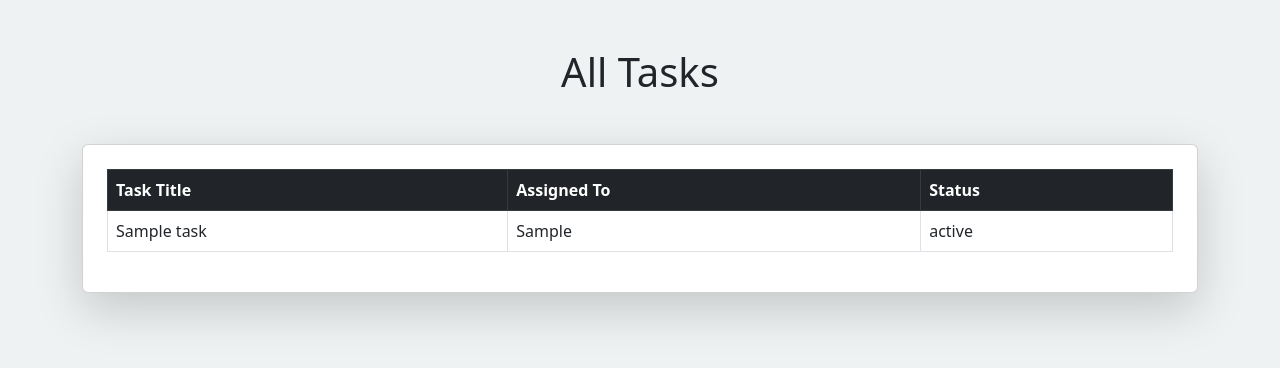
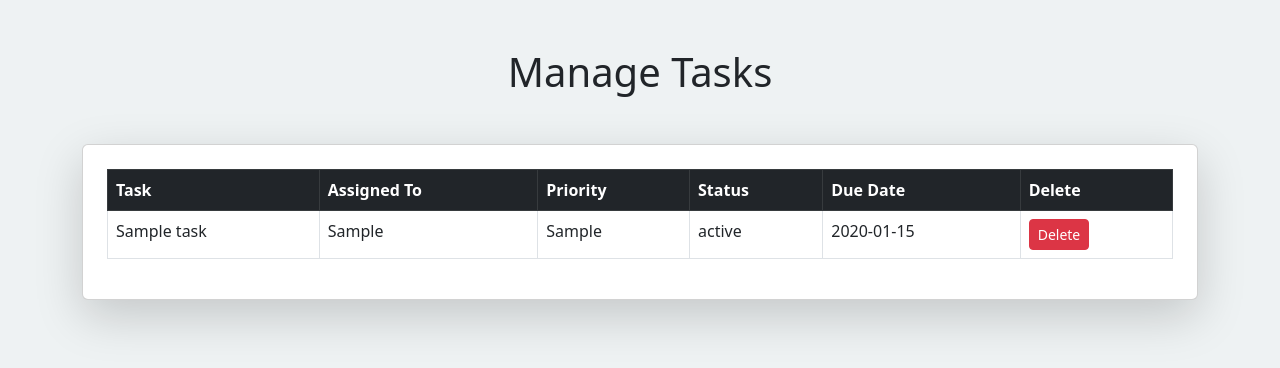
Before and after one commit to maninani12/team-task-manager, a Flask app: page /tasks in a window 1280 px wide. Shown: the part 54-422 px from the top of the page. Run offline with Flask 3, Linux system fonts and the light colour scheme; a user stored in the database is signed in; tables that the repository leaves empty hold one stand-in row (values such as "Sample post").

Commit message:
Update tasks.html

```diff
--- a/templates/tasks.html
+++ b/templates/tasks.html
@@ -3,7 +3,7 @@
 
 <head>
 
-    <title>Tasks</title>
+<title>All Tasks</title>
 
 <link href="https://cdn.jsdelivr.net/npm/bootstrap@5.3.0/dist/css/bootstrap.min.css" rel="stylesheet">
 
@@ -15,11 +15,13 @@
 
 <div class="container-fluid">
 
-        <a href="/dashboard" class="btn btn-light">
+<a href="/admin_dashboard"
+   class="btn btn-light">
 Back
 </a>
 
-        <a href="/logout" class="btn btn-danger">
+<a href="/logout"
+   class="btn btn-danger">
 Logout
 </a>
 
@@ -30,7 +32,7 @@
 <div class="container mt-5">
 
 <h1 class="text-center mb-5">
-        All Tasks
+Manage Tasks
 </h1>
 
 <div class="card shadow-lg p-4">
@@ -41,9 +43,12 @@
 
 <tr>
 
-                    <th>Task Title</th>
+<th>Task</th>
 <th>Assigned To</th>
+<th>Priority</th>
 <th>Status</th>
+<th>Due Date</th>
+<th>Delete</th>
 
 </tr>
 
@@ -56,8 +61,23 @@
 <tr>
 
 <td>{{ task.title }}</td>
+
 <td>{{ task.assigned_to }}</td>
+
+<td>{{ task.priority }}</td>
+
 <td>{{ task.status }}</td>
+
+<td>{{ task.due_date }}</td>
+
+<td>
+
+<a href="/delete_task/{{ task.id }}"
+   class="btn btn-danger btn-sm">
+Delete
+</a>
+
+</td>
 
 </tr>
 
```
Lines whose indentation alone changed are shown as unchanged.
